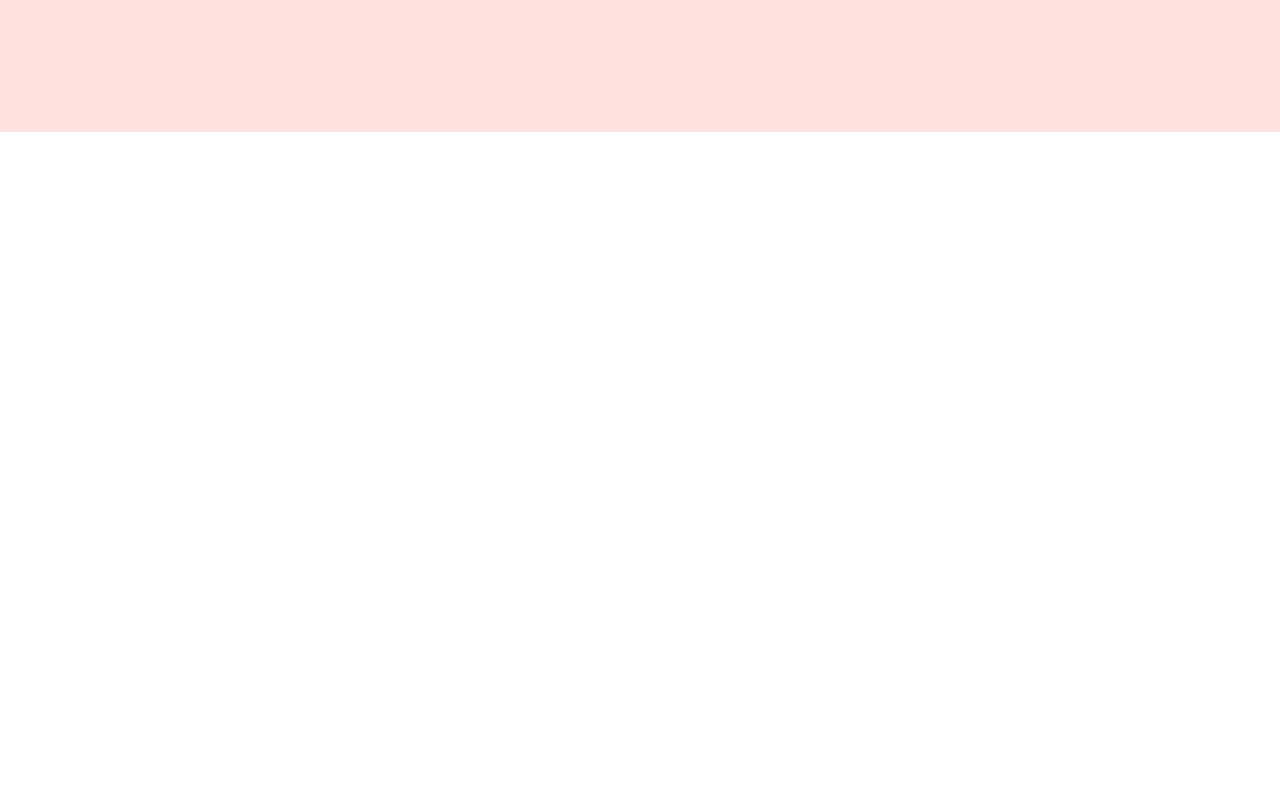
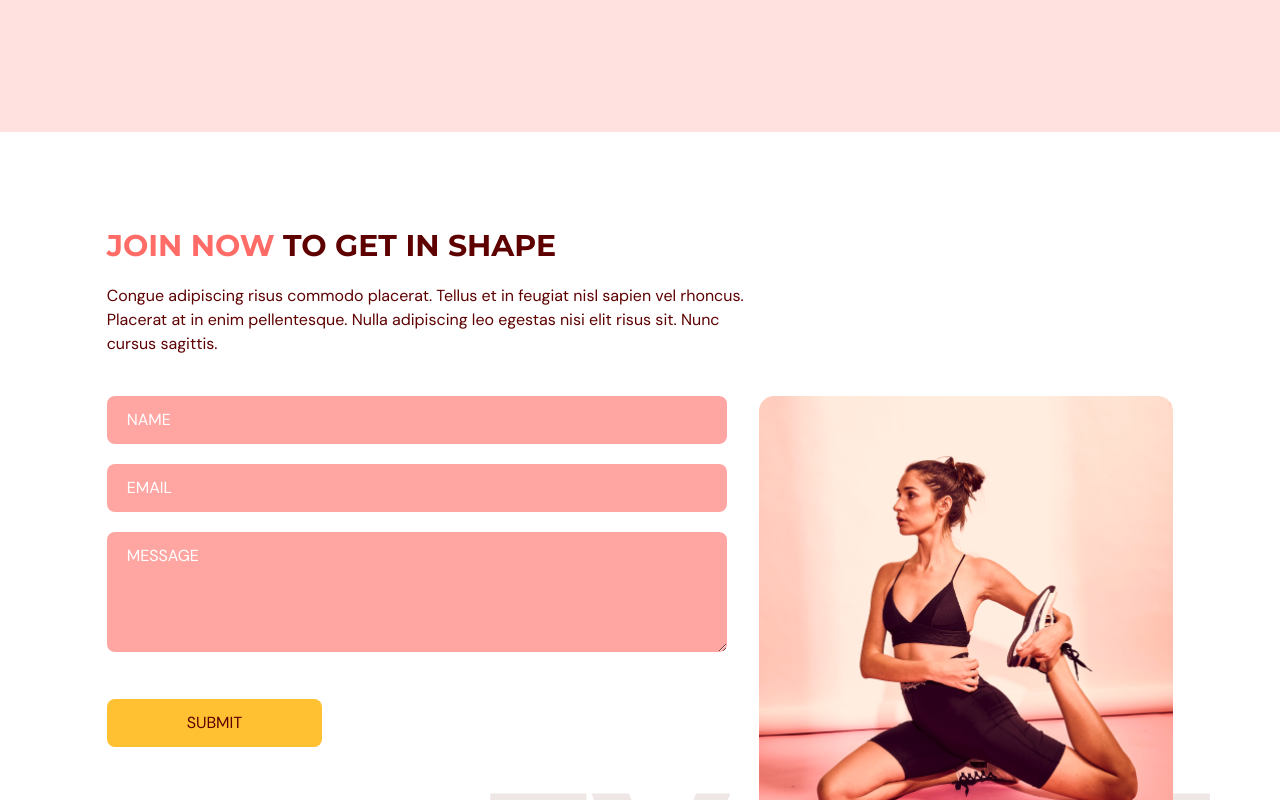
Before and after one commit to monolithdragon/gym-typescript, a React (Vite) app: page / in a window 1280 px wide. Shown: the part 2860-3660 px from the top of the page. Before the commit the page ends 2992 px from the top, so only its background shows below. Built offline with nearby package versions, Linux system fonts and the light colour scheme.

Commit message:
Created a Contact page

```diff
--- a/package.json
+++ b/package.json
@@ -13,7 +13,8 @@
     "framer-motion": "^8.4.6",
     "react": "^18.2.0",
     "react-anchor-link-smooth-scroll": "^1.0.12",
-    "react-dom": "^18.2.0"
+    "react-dom": "^18.2.0",
+    "react-hook-form": "^7.42.1"
   },
   "devDependencies": {
     "@types/node": "^18.11.18",
--- a/src/App.tsx
+++ b/src/App.tsx
@@ -1,5 +1,6 @@
 import { useEffect, useState } from "react";
 import Benefits from "view/benefits";
+import ContactUs from "view/contactUs";
 import Home from "view/home";
 import OurClasses from "view/ourClasses";
 import Navbar from "./components/navbar";
@@ -38,6 +39,7 @@
       <Home setSelectedPage={setSelectedPage} />
       <Benefits setSelectedPage={setSelectedPage} />
       <OurClasses setSelectedPage={setSelectedPage} />
+      <ContactUs setSelectedPage={setSelectedPage} />
     </div>
   );
 }
--- /dev/null
+++ b/src/view/contactUs/index.tsx
@@ -0,0 +1,144 @@
+import { SelectedPage } from "shared/types";
+import { motion } from "framer-motion";
+import { useForm } from "react-hook-form";
+import ContactUsPageGraphic from "assets/ContactUsPageGraphic.png";
+import Heading from "components/ui/Heading";
+
+type Props = {
+  setSelectedPage: (value: SelectedPage) => void;
+};
+
+const ContactUs = ({ setSelectedPage }: Props) => {
+  const {
+    register,
+    trigger,
+    formState: { errors },
+  } = useForm();
+
+  const inputStyle = `mb-5 placeholder-white w-full rounded-lg bg-primary-300 px-5 py-3`;
+
+  const onSubmit = async (e: any) => {
+    const isValid = await trigger();
+    if (!isValid) {
+      e.preventDefault();
+    }
+  };
+
+  return (
+    <section id="contactus" className="mx-auto w-5/6 pt-24 pb-32">
+      <motion.div
+        onViewportEnter={() => setSelectedPage(SelectedPage.ContactUs)}
+      >
+        {/* Header */}
+        <motion.div
+          className="md:w-3/5"
+          initial="hidden"
+          whileInView="visible"
+          viewport={{ once: true, amount: 0.5 }}
+          transition={{ duration: 0.5 }}
+          variants={{
+            hidden: { opacity: 0, x: -50 },
+            visible: { opacity: 1, x: 0 },
+          }}
+        >
+          <Heading>
+            <span className="text-primary-500">JOIN NOW</span> TO GET IN SHAPE
+          </Heading>
+          <p className="my-5">
+            Congue adipiscing risus commodo placerat. Tellus et in feugiat nisl
+            sapien vel rhoncus. Placerat at in enim pellentesque. Nulla
+            adipiscing leo egestas nisi elit risus sit. Nunc cursus sagittis.
+          </p>
+        </motion.div>
+
+        {/* Form and Image */}
+        <div className="mt-10 justify-between gap-8 md:flex">
+          <motion.div
+            className="mt-10 basis-3/5 md:mt-0"
+            initial="hidden"
+            whileInView="visible"
+            viewport={{ once: true, amount: 0.5 }}
+            transition={{ duration: 0.5 }}
+            variants={{
+              hidden: { opacity: 0, y: 50 },
+              visible: { opacity: 1, y: 0 },
+            }}
+          >
+            <form target="_blank" method="POST" onSubmit={onSubmit}>
+              <input
+                className={inputStyle}
+                placeholder="NAME"
+                {...register("name", { required: true, maxLength: 100 })}
+              />
+              {errors.name && (
+                <p className="mt-1 text-primary-500">
+                  {errors.name.type === "required" && "This field is required."}
+                  {errors.name.type === "maxLength" &&
+                    "Max length is 100 character."}
+                </p>
+              )}
+              <input
+                className={inputStyle}
+                placeholder="EMAIL"
+                type="email"
+                {...register("email", {
+                  required: true,
+                  pattern: /^[a-z0-9._%+-]+@[a-z0-9.-]+\.[a-z]{2,}$/i,
+                })}
+              />
+              {errors.email && (
+                <p className="mt-1 text-primary-500">
+                  {errors.email.type === "required" &&
+                    "This field is required."}
+                  {errors.email.type === "pattern" && "Invalid email address."}
+                </p>
+              )}
+              <textarea
+                className={inputStyle}
+                placeholder="MESSAGE"
+                rows={4}
+                cols={50}
+                {...register("message", { required: true, maxLength: 200 })}
+              />
+              {errors.message && (
+                <p className="mt-1 text-primary-500">
+                  {errors.message.type === "required" &&
+                    "This field is required."}
+                  {errors.message.type === "maxLength" &&
+                    "Max length is 200 character."}
+                </p>
+              )}
+              <button
+                type="submit"
+                className="mt-5 rounded-lg bg-secondary-500 px-20 py-3 transition duration-500 hover:text-white"
+              >
+                SUBMIT
+              </button>
+            </form>
+          </motion.div>
+          <motion.div
+            className="relative mt-6 basis-2/5 md:mt-0"
+            initial="hidden"
+            whileInView="visible"
+            viewport={{ once: true, amount: 0.5 }}
+            transition={{ daley: 0.2, duration: 0.5 }}
+            variants={{
+              hidden: { opacity: 0, y: 50 },
+              visible: { opacity: 1, y: 0 },
+            }}
+          >
+            <div className="w-full before:absolute before:-bottom-20 before:-right-10 before:z-[-1] md:before:content-evolvetext">
+              <img
+                src={ContactUsPageGraphic}
+                alt="contact-us-page-graphic"
+                className="w-full"
+              />
+            </div>
+          </motion.div>
+        </div>
+      </motion.div>
+    </section>
+  );
+};
+
+export default ContactUs;
```
Also changed, not shown: 1 other file (tests, documents, lock files or other folders).
